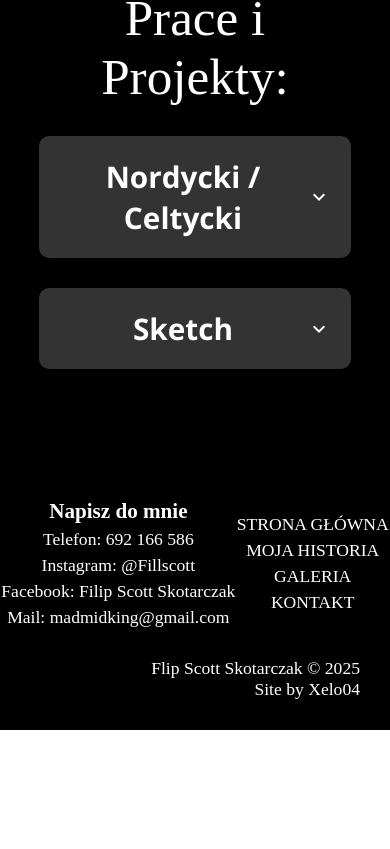
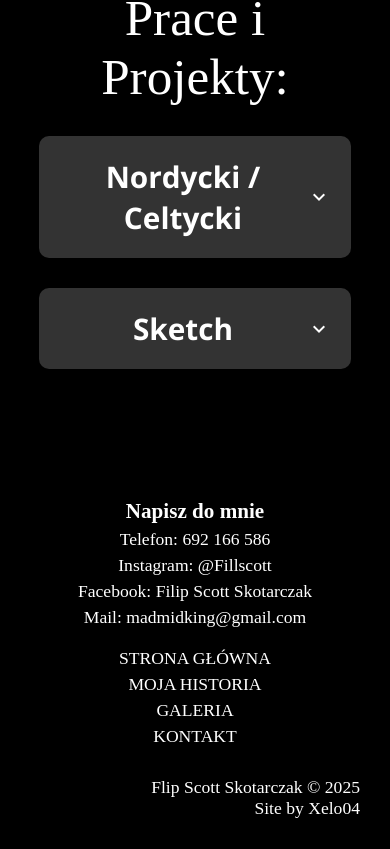
Before and after one commit to Xelo04/Tattoo-Portfolio-Scott, a React (Vite) app: page / in a window 390 px wide. Shown: the part 1359-2208 px from the top of the page. Before the commit the page ends 2089 px from the top, so only its background shows below. Built offline with nearby package versions, Linux system fonts and the light colour scheme; a web font is replaced by a local one.

Commit message:
Add media query for responsive footer header layout

```diff
--- a/src/components/footer/footer.scss
+++ b/src/components/footer/footer.scss
@@ -60,6 +60,13 @@ footer {
       }
     }
   }
+  @media (max-width: 600px) {
+    .footer-header {
+      flex-direction: column;
+      align-items: center;
+      gap: 20px;
+    }
+  }
   .footer-info {
     display: flex;
     flex-direction: column;
```
